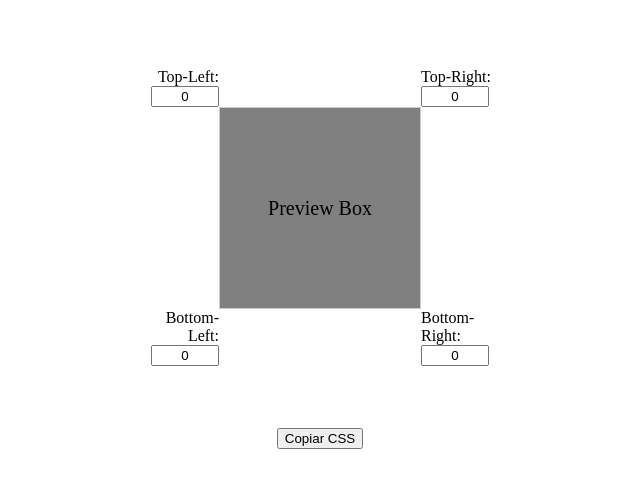
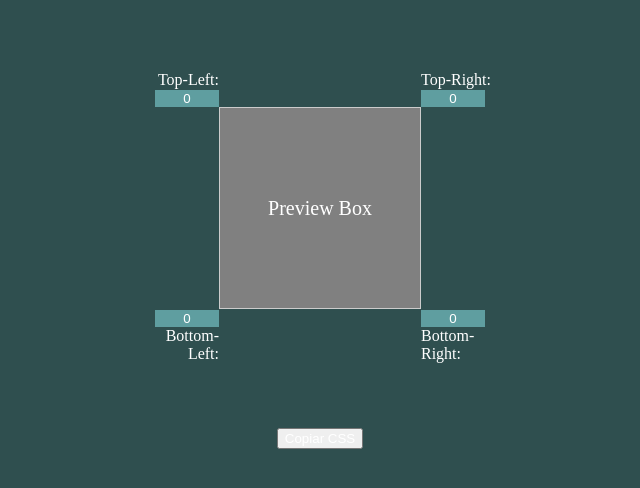
Before and after one commit to slcmachad/Diversos_Projetos_Em_Angular, an Angular app in the folder project-001-border-radius-previewer/: page / in a window 1280 px wide. Shown: the top 488 px of the page, without its empty margins (328-968 px from the left). Built offline with nearby package versions, Linux system fonts and the light colour scheme.

Commit message:
<style> Organizando cores do layout

```diff
--- a/project-001-border-radius-previewer/src/app/border-radius-previewer/border-radius-previewer.component.css
+++ b/project-001-border-radius-previewer/src/app/border-radius-previewer/border-radius-previewer.component.css
@@ -1,3 +1,6 @@
+*{
+  color: #fff;
+}
 .body-container{
   display: flex;
   flex-direction: column;
@@ -56,6 +59,8 @@ label{
 .input-value{
   width: 60px;
   text-align: center;
+  background-color: cadetblue;
+  border: none;
 }
 
 button{
@@ -63,4 +68,4 @@ button{
 }
 
 input[type=number]::-webkit-inner-spin-button,
-input[type=number]::-webkit-outer-spin-button { -webkit-appearance: none; margin: 0; }
+input[type=number]::-webkit-outer-spin-button { -webkit-appearance: none; margin: 0;}
--- a/project-001-border-radius-previewer/src/app/border-radius-previewer/border-radius-previewer.component.html
+++ b/project-001-border-radius-previewer/src/app/border-radius-previewer/border-radius-previewer.component.html
@@ -5,8 +5,8 @@
       <input class="input-value" type="number" [(ngModel)]="borderRadius.topLeft" (change)="updateCSS()">
     </div>
     <div class="Bottom-Left">
+      <input class="input-value" type="number" [(ngModel)]="borderRadius.bottomLeft" (change)="updateCSS()">
       <label>Bottom-Left:</label>
-      <input class="input-value" type="number" [(ngModel)]="borderRadius.bottomLeft" (change)="updateCSS()">
     </div>
     <div class="box" [ngStyle]="{'border-radius': borderRadiusStyle}">Preview Box</div>
     <div class="Top-Right">
@@ -14,8 +14,8 @@
       <input class="input-value" type="number" [(ngModel)]="borderRadius.topRight" (change)="updateCSS()">
     </div>
     <div class="Bottom-Right">
+      <input class="input-value" type="number" [(ngModel)]="borderRadius.bottomRight" (change)="updateCSS()">
       <label>Bottom-Right:</label>
-      <input class="input-value" type="number" [(ngModel)]="borderRadius.bottomRight" (change)="updateCSS()">
     </div>
   </div>
   <button (click)="copyToClipboard()">Copiar CSS</button>
--- a/project-001-border-radius-previewer/src/styles.css
+++ b/project-001-border-radius-previewer/src/styles.css
@@ -1,4 +1,5 @@
 body {
   height: 100vh;
-  width: 100vw
+  width: 100vw;
+  background-color: darkslategrey;
 }
```
